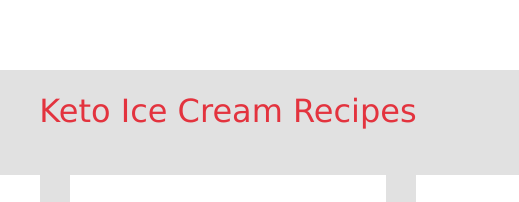
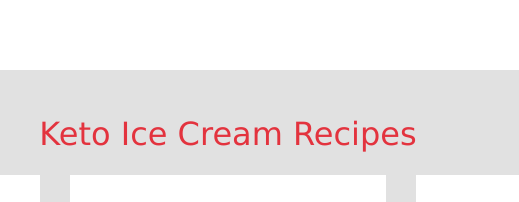
Before and after one commit to innotechBymoen/icecream, a plain HTML site: page index.html in a window 1280 px wide. Shown: the top 202 px of the page, 412-931 px from the left. Drawn offline with nearby package versions, Linux system fonts and the light colour scheme; files that its build step writes are made by us from their sources.

Commit message:
Moved title to bottom

```diff
--- a/css/style.scss
+++ b/css/style.scss
@@ -5,7 +5,9 @@
     font-weight: lighter;
 }
 
-img, svg, iframe {
+img,
+svg,
+iframe {
     width: 100%
 }
 
@@ -20,6 +22,7 @@ body {
     display: grid;
     grid-auto-flow: column;
     place-items: center;
+
     img {
         margin: 10px;
         width: 50px;
@@ -34,6 +37,7 @@ body {
 
     h1 {
         color: #E3333E;
+        align-self: end;
     }
 }
 
@@ -50,6 +54,7 @@ body {
         padding: 30px;
         gap: 20px;
         background-color: white;
+
         h3 {
             color: #E3333E
         }
```
